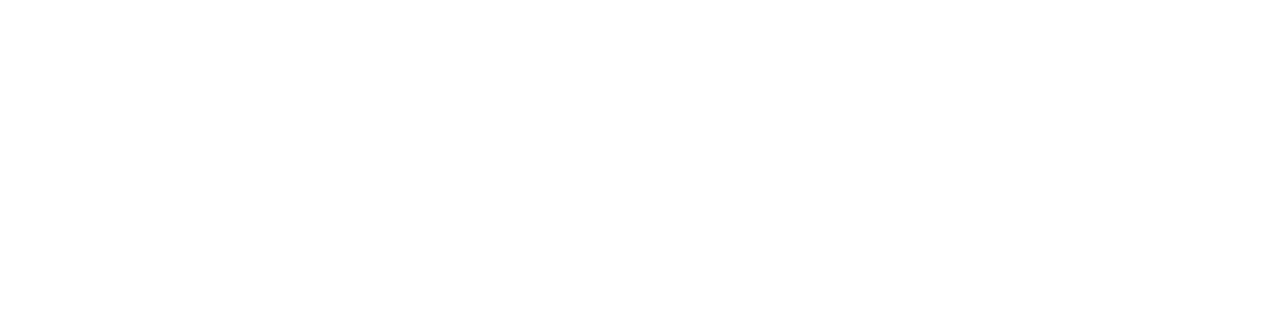
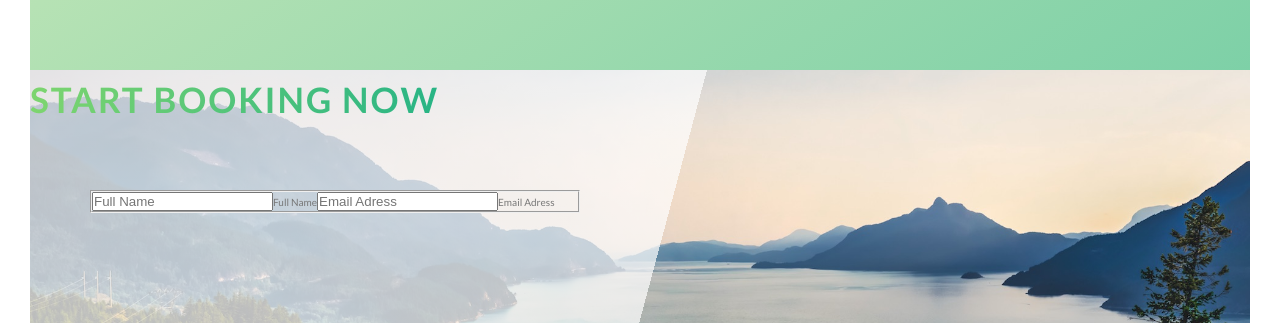
Before and after one commit to DenisPepper/jonas-css-natours, a React (Vite) app: page / in a window 1280 px wide. Shown: the part 4590-4913 px from the top of the page. Before the commit the page ends 4540 px from the top, so only its background shows below. Built offline with nearby package versions, Linux system fonts and the light colour scheme.

Commit message:
Добавит черновки секции букинга

```diff
--- a/src/components/app.jsx
+++ b/src/components/app.jsx
@@ -1,5 +1,6 @@
 import './App.css';
 import { About } from './about/about';
+import { Book } from './book/book';
 import { Features } from './features/features';
 import { Header } from './header/header';
 import { Stories } from './stories/stories';
@@ -14,6 +15,7 @@ export function App() {
         <Features />
         <Tours />
         <Stories />
+        <Book />
       </main>
     </>
   );
--- /dev/null
+++ b/src/components/book/book.css
@@ -0,0 +1,22 @@
+.section-book {
+  padding: 15rem 0;
+  background-image: var(--color-gradient-green);
+}
+
+.book {
+  background-image: linear-gradient(
+      105deg,
+      rgba(255, 255, 255, 0.7) 0%,
+      rgba(255, 255, 255, 0.7) 50%,
+      transparent 50%
+    ),
+    url('/src/assets/nat-10.jpg');
+  background-size: cover;
+
+  height: 50rem;
+}
+
+.book__form {
+  width: 50%;
+  padding: 6rem;
+}
--- /dev/null
+++ b/src/components/book/book.jsx
@@ -0,0 +1,40 @@
+import { HeadingSecondary as H2 } from '../heading-secondary/heading-secondary';
+import './book.css';
+
+export function Book() {
+  return (
+    <section className='section-book'>
+      <div className='book'>
+        <H2>Start booking now</H2>
+        <div className='book__form'>
+          <form className='form'>
+            <fieldset className='form__group'>
+              <input
+                className='form__input'
+                type='text'
+                name='fullname'
+                id='fullname'
+                placeholder='Full Name'
+                required
+              />
+              <label className='form__label' htmlFor='fullname'>
+                Full Name
+              </label>
+              <input
+                className='form__input'
+                type='email'
+                name='email'
+                id='email'
+                placeholder='Email Adress'
+                required
+              />
+              <label className='form__label' htmlFor='email'>
+                Email Adress
+              </label>
+            </fieldset>
+          </form>
+        </div>
+      </div>
+    </section>
+  );
+}
```
Also changed, not shown: src/assets/nat-10.jpg (added).
